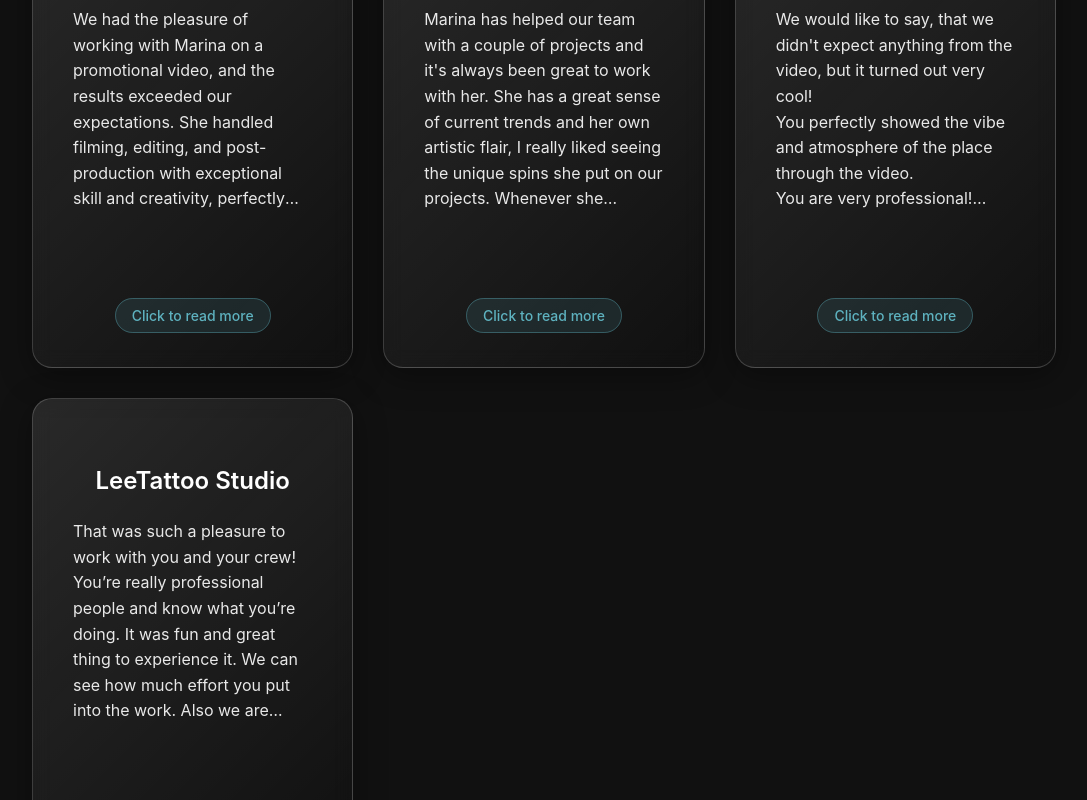
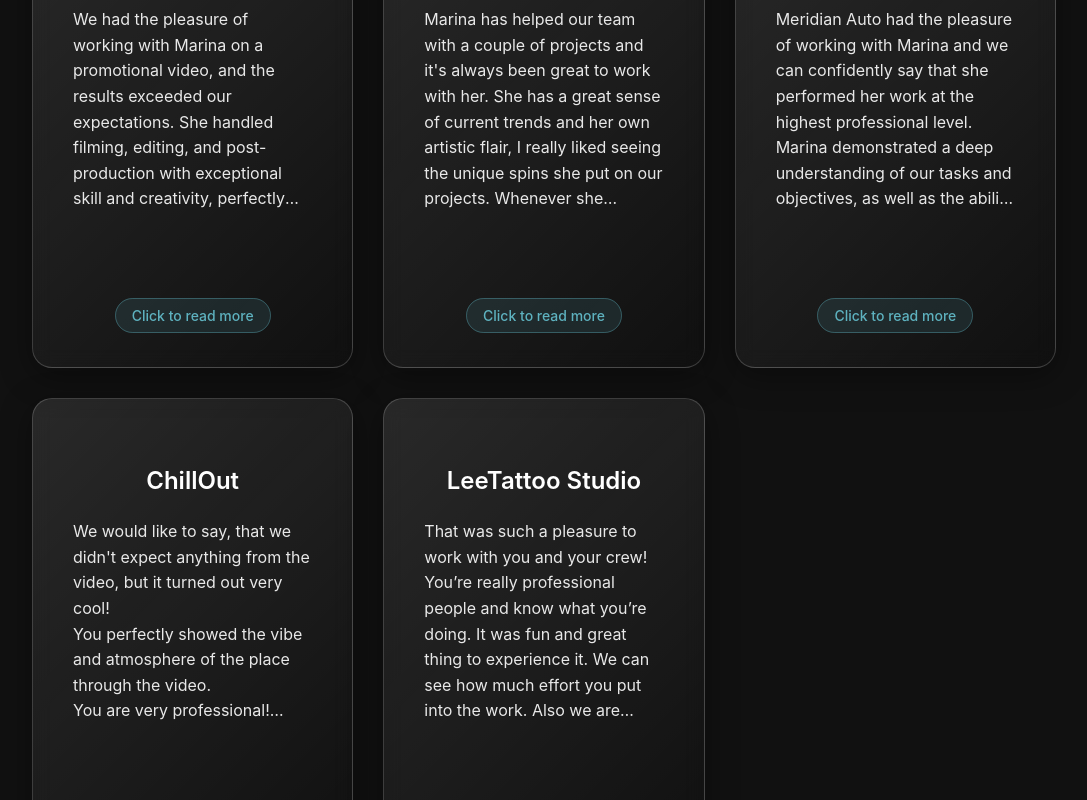
Before and after one commit to TheLons/anirameen, a React (Vite) app: page /#/home in a window 1280 px wide. Before the commit this address led to /. Shown: the part 3800-4600 px from the top of the page, without its empty margins (96-1183 px from the left). Built offline with nearby package versions, Linux system fonts and the light colour scheme.

Commit message:
added new review and fixed some minor ui issues

```diff
--- a/src/Components/MainPage/PartnerSection/reviewsData.js
+++ b/src/Components/MainPage/PartnerSection/reviewsData.js
@@ -33,6 +33,15 @@
   },
   {
     id: 3,
+    name: "Meridian Auto",
+    content:
+      `Meridian Auto had the pleasure of working with Marina and we can confidently say that she performed her work at the highest professional level.
+      Marina demonstrated a deep understanding of our tasks and objectives, as well as the ability to capture the essence of our brand and bring it to life in her work. Her creative approach, attention to detail, and ability to bring fresh ideas made the project vibrant and memorable.
+
+      Meridian Auto`,
+  },
+  {
+    id: 4,
     name: "ChillOut",
     content:
       `We would like to say, that we didn't expect anything from the video, but it turned out very cool!
@@ -41,7 +50,7 @@
       It was really comfortable and easy to work with you, thank you very much for the work you've done!`
   },
   {
-    id: 4,
+    id: 5,
     name: "LeeTattoo Studio",
     content:
       `That was such a pleasure to work with you and your crew! You’re  really professional people and know what you’re doing. It was fun and great thing to experience it. We can see how much effort you put into the work. Also we are really grateful that you paid attention on the style we want to see for the studio but also you did it your own way!
--- a/src/Components/MainPage/VideoSection/VideoSection.jsx
+++ b/src/Components/MainPage/VideoSection/VideoSection.jsx
@@ -7,8 +7,6 @@
 import showreel from '../../../assets/videoPreview/showreel.jpg'
 import riot from '../../../assets/videoPreview/riot.jpg'
 import koruPharma from '../../../assets/videoPreview/koru-pharma.jpg'
-
-import ArrowRight from '../../../assets/icons/arrowRight.png'
 
 const VideoSection = () => {
     const ref = useRef(null)
@@ -46,7 +44,7 @@
     const video_preview_urls = [
         {
             id: 'showreel',
-            video_prev : showreel,
+            video_prev: showreel,
             video_url: "https://player.vimeo.com/video/1108432715?title=0&byline=0&portrait=0&badge=0&autopause=0&player_id=0&app_id=58479",
             video_heading: "Showreel 2025",
             video_text: "Director / Video Editor / Videographer",
--- a/src/Components/VideoPage/VideoPage.jsx
+++ b/src/Components/VideoPage/VideoPage.jsx
@@ -6,6 +6,7 @@
 import Close from '../../assets/icons/close.png'
 import playLogo from '../../assets/icons/playLogo.svg'
 
+import showreel from '/src/assets/videoPreview/showreel.jpg'
 import vct_pacific from '/src/assets/videoPreview/riot.jpg'
 import koru_pharma from '/src/assets/videoPreview/koru-pharma.jpg'
 import vbi from '/src/assets/videoPreview/vbi.jpg'
@@ -22,8 +23,16 @@
 
 const videos_list = [
     {
+        id: 'showreel',
+        video_prev: showreel,
+        video_url: "https://player.vimeo.com/video/1108432715?title=0&byline=0&portrait=0&badge=0&autopause=0&player_id=0&app_id=58479",
+        video_heading: "Showreel 2025",
+        video_text: "Director / Video Editor / Videographer",
+        hasVideo: true
+    },
+    {
         id: 'vct-pacific',
-        video_prev : vct_pacific,
+        video_prev: vct_pacific,
         video_url: "https://www.youtube.com/embed/gp0TV-b1XaM?si=AvHn1fiqvy9ziTb_",
         video_heading: "VCT Pacific Trophy",
         video_text: "Video Editor",
@@ -109,7 +118,7 @@
         id: 'wonhwa1',
         video_prev: wonhwa1,
         video_url: 'https://player.vimeo.com/video/1122561736?badge=0&amp;autopause=0&amp;player_id=0&amp;app_id=58479',
-        video_heading: 'Beauty box promotion at London Hallyu Festival',
+        video_heading: 'London Hallyu Festival',
         video_text: 'Video Director / Video Editor',
         hasVideo: true
     },
@@ -117,7 +126,7 @@
         id: 'wonhwa2',
         video_prev: wonhwa2,
         video_url: 'https://player.vimeo.com/video/1122573461?badge=0&amp;autopause=0&amp;player_id=0&amp;app_id=58479',
-        video_heading: 'Beauty box promotion at London Hallyu Festival',
+        video_heading: 'London Hallyu Festival',
         video_text: 'Video Director / Videographer / Video Editor',
         hasVideo: true
     },
```
Lines whose indentation alone changed are shown as unchanged.
